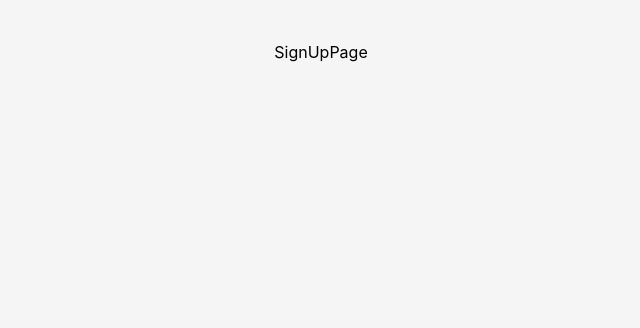
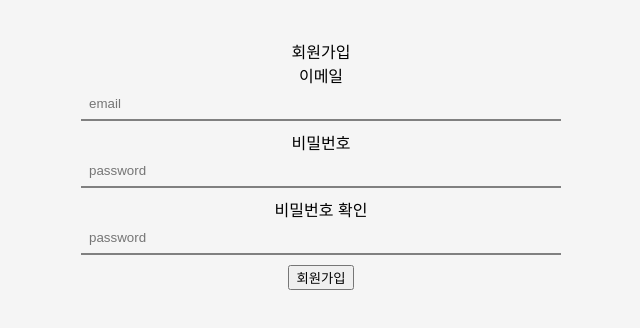
Before and after one commit to New-Ha/MyManager, a React (Vite) app: page /sign/up in a window 1280 px wide. Shown: the top 328 px of the page, without its empty margins (319-959 px from the left). Built offline with nearby package versions, Linux system fonts and the light colour scheme.

Commit message:
🚀 [Feat]: Add SignUpPage UI

```diff
--- a/src/pages/SignUpPage.jsx
+++ b/src/pages/SignUpPage.jsx
@@ -1,3 +1,41 @@
+import styled from 'styled-components';
+
+const Container = styled.div`
+    margin: 0 auto;
+    width: 40%;
+`;
+
+const InputContainer = styled.div`
+    margin-bottom: 10px;
+    display: flex;
+    flex-direction: column;
+    > label {
+    }
+    > input {
+        background: none;
+        padding: 8px;
+        border: none;
+        border-bottom: 2px solid gray;
+    }
+`;
+
 export default function SignUpPage() {
-    return <div>SignUpPage</div>;
+    return (
+        <Container>
+            회원가입
+            <InputContainer>
+                <label htmlFor="email">이메일</label>
+                <input id="email" type="text" placeholder="email"></input>
+            </InputContainer>
+            <InputContainer>
+                <label htmlFor="password">비밀번호</label>
+                <input id="password" type="password" placeholder="password"></input>
+            </InputContainer>
+            <InputContainer>
+                <label htmlFor="confirmPassword">비밀번호 확인</label>
+                <input id="confirmPassword" type="password" placeholder="password"></input>
+            </InputContainer>
+            <button>회원가입</button>
+        </Container>
+    );
 }
```
